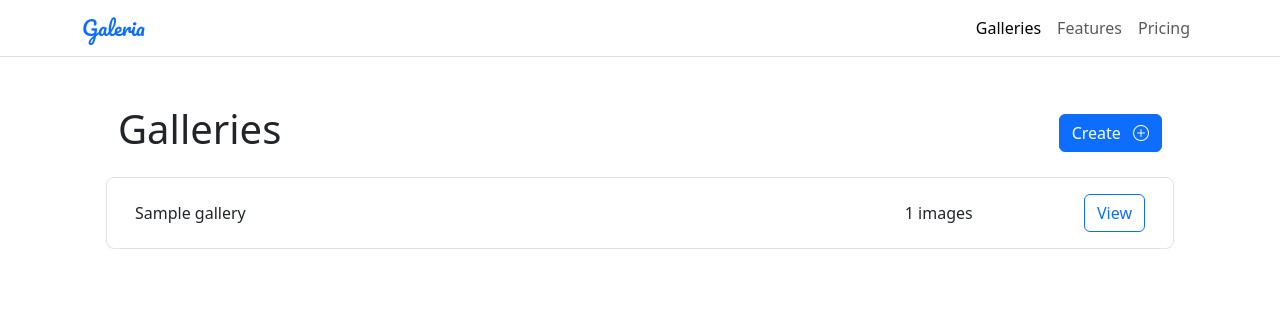
After one commit to matevz-ap/galeriaa, a Django app: template templates/galleries/gallery_list.html in a window 1280 px wide. The commit adds this page. Shown: the top 312 px of the page. Run offline with Django 3.2, Linux system fonts and the light colour scheme; the template is opened without the code that fills it: most values are stand-ins (such as "Sample title", 1, 10 or a date in 2020); some libraries are stand-ins or nearby versions.

```diff
--- a/templates/base.html
+++ b/templates/base.html
@@ -22,6 +22,7 @@
     <link rel="preconnect" href="https://fonts.googleapis.com">
     <link rel="preconnect" href="https://fonts.gstatic.com" crossorigin>
     <link href="https://fonts.googleapis.com/css2?family=Pacifico&family=VT323&display=swap" rel="stylesheet">
+    <link rel="stylesheet" href="https://cdn.jsdelivr.net/npm/bootstrap-icons@1.11.2/font/bootstrap-icons.min.css">
     <!-- HTMX -->
     <!-- https://htmx.org/docs/ -->
     <script src="https://unpkg.com/htmx.org@1.9.7"
--- a/templates/galleries/gallery_detail.html
+++ b/templates/galleries/gallery_detail.html
@@ -1,7 +1,8 @@
 {% extends "base-nav.html" %}
 {% block content-main %}
-<div class="d-flex justify-content-between align-items-center mb-3">
+<div class="d-flex align-items-center mb-3">
     <h1>Gallery</h1>
+    <a href="{% url "galleries:list" %}" class="btn btn-outline-secondary ms-auto me-2">Back</a>
     <a hx-get="{% url "galleries:gallery_refresh" object.pk %}" class="btn btn-outline-primary">Refresh</a>
 </div>
 <div class="gallery">
--- /dev/null
+++ b/templates/galleries/gallery_list.html
@@ -0,0 +1,22 @@
+{% extends "base-nav.html" %}
+{% block content-main %}
+<div class="d-flex justify-content-between align-items-center mb-3">
+    <h1>Galleries</h1>
+    <a href="{% url 'galleries:create' %}" class="btn btn-primary">
+        Create <i class="bi bi-plus-circle ms-2"></i>
+    </a>
+</div>
+<div>
+    {% for gallery in object_list %}
+    <div class="row mb-3 p-3 border rounded-3 align-items-center">
+        <div class="col">{{ gallery }}</div>
+        <div class="col-2 text-end">
+            {{ gallery.data|length }} images
+        </div>
+        <div class="col-2 text-end">
+            <a href="{% url 'galleries:detail' gallery.pk %}" class="btn btn-outline-primary">View</a>
+        </div>
+    </div>
+    {% endfor %}
+</div>
+{% endblock content-main %}
```
Also changed, not shown: galleries/forms.py (+8 -1 lines), galleries/urls.py (+5 -4 lines), galleries/views.py (+10 -4 lines), templates/galleries/gallery_form.html (+5 -2 lines).
